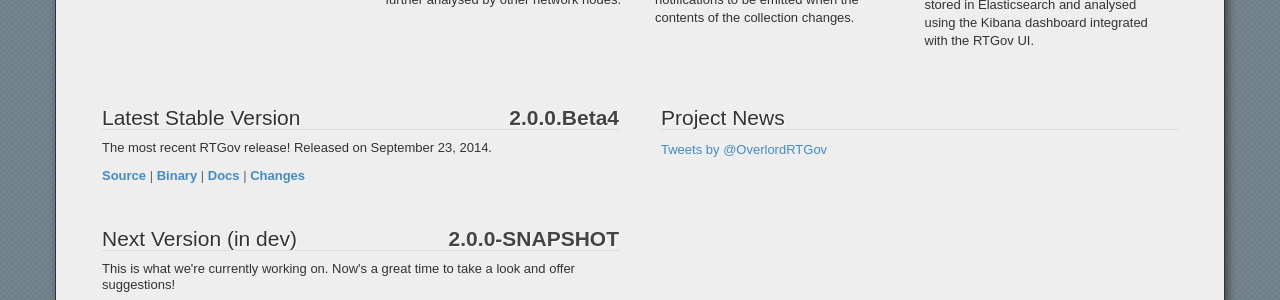
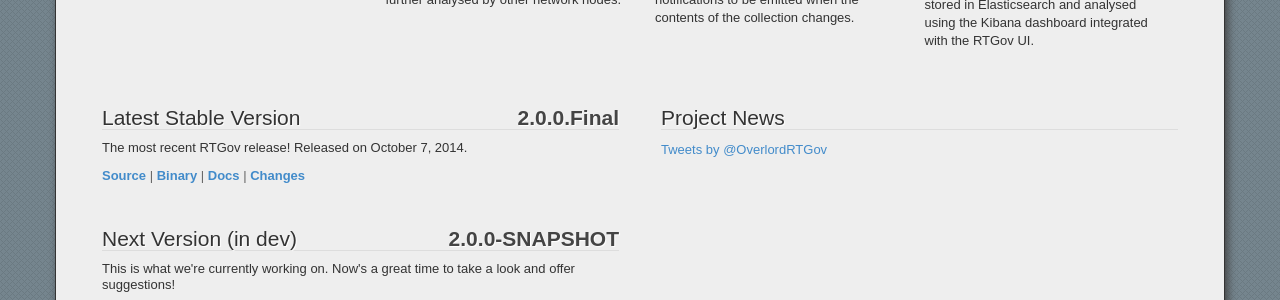
Before and after one commit to Governance/Governance.github.io, a Jekyll site: the page built from rtgov/index.html, in a window 1280 px wide. Shown: the part 361-661 px from the top of the page. Built offline with Jekyll 4.4.1, drawn with Linux system fonts in a browser that asks for light colours; comment, search, counter and statistics services are not loaded.

Commit message:
Update rtgov version to 2.0.0.Final

```diff
--- a/rtgov/index.html
+++ b/rtgov/index.html
@@ -36,12 +36,12 @@
             <!-- Left side -->
             <div class="col-lg-6">
               <div class="citem">
-                <h3>Latest Stable Version <span class="version pull-right hide-480">2.0.0.Beta4</span></h3>
-                <p>The most recent RTGov release! Released on September 23, 2014.</p>
+                <h3>Latest Stable Version <span class="version pull-right hide-480">2.0.0.Final</span></h3>
+                <p>The most recent RTGov release! Released on October 7, 2014.</p>
                 <div class="links">
-                  <a href="https://github.com/Governance/rtgov/tree/2.0.0.Beta4">Source</a> |
-                  <a href="http://downloads.jboss.org/overlord/rtgov/overlord-rtgov-2.0.0.Beta4.zip">Binary</a> |
-                  <a href="http://docs.jboss.org/overlord/rtgov/2.0.0.Beta4">Docs</a> |
+                  <a href="https://github.com/Governance/rtgov/tree/2.0.0.Final">Source</a> |
+                  <a href="http://downloads.jboss.org/overlord/rtgov/overlord-rtgov-2.0.0.Final.zip">Binary</a> |
+                  <a href="http://docs.jboss.org/overlord/rtgov/2.0.0.Final">Docs</a> |
                   <a href="http://red.ht/1mJDJ0V">Changes</a>
                 </div>
               </div>
```
